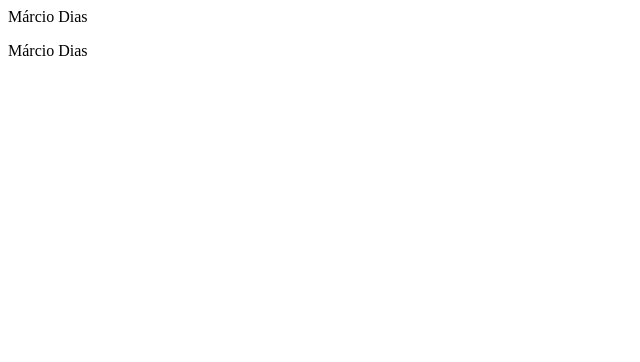
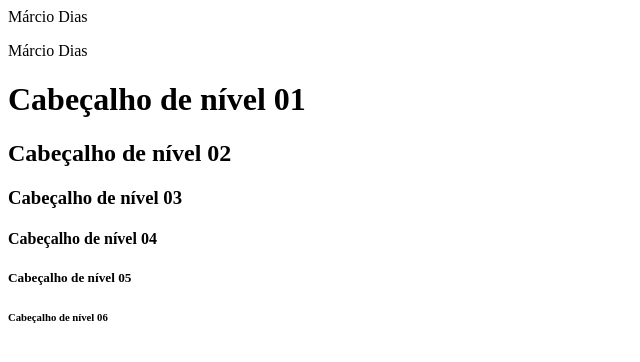
Before and after one commit to MarcioDDias/HTML5, a plain HTML site: page index.html in a window 1280 px wide. Shown: the whole page, without its empty margins (0-640 px from the left). Drawn offline with Linux system fonts and the light colour scheme.

Commit message:
Meu commit pelo VSCode

```diff
--- a/index.html
+++ b/index.html
@@ -12,6 +12,13 @@
         <p> Márcio Dias</p>
         Márcio Dias
 
+        <h1>Cabeçalho de nível 01</h1>
+        <h2>Cabeçalho de nível 02</h2>
+        <h3>Cabeçalho de nível 03</h3>
+        <h4>Cabeçalho de nível 04</h4>
+        <h5>Cabeçalho de nível 05</h5>
+        <h6>Cabeçalho de nível 06</h6>
+
     </body>
 
 
```
